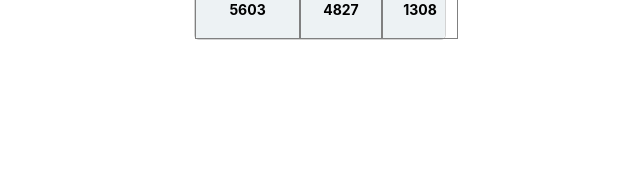
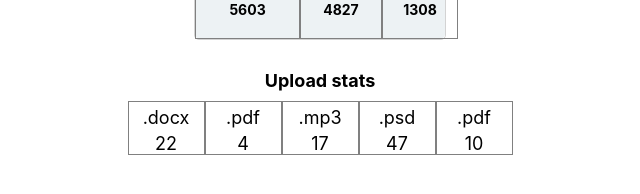
Before and after one commit to OlenaPobehailo/goit-react-hw-01-components, a React (Create React App) app: page / in a window 1280 px wide. Shown: the part 408-602 px from the top of the page, without its empty margins (320-960 px from the left). Built offline with nearby package versions, Linux system fonts and the light colour scheme.

Commit message:
adds Statistics

```diff
--- a/src/components/App.jsx
+++ b/src/components/App.jsx
@@ -1,5 +1,9 @@
 import Profile from './Profile';
+import Statistics from './Statistics';
+
 import user from '../data/user.json';
+import stats from '../data/data.json';
+
 
 export const App = () => {
   return (
@@ -11,6 +15,8 @@ export const App = () => {
         avatar={user.avatar}
         stats={user.stats}
       />
+
+      <Statistics title="Upload stats" stats={stats} />
     </div>
   );
 };
--- /dev/null
+++ b/src/components/Statistics/Statistics.jsx
@@ -0,0 +1,22 @@
+import css from './Statistics.module.css';
+
+const Statistics = ({ title, stats }) => {
+  return (
+    <section className={css.statistics}>
+      {title && <h2 className={css.title}>Upload stats</h2>}
+
+      <ul className={css.statList}>
+        {stats.map(stat => (
+          <li key={stat.id} className={css.item}>
+            <span className={css.label}>{stat.label}</span>
+            <span className={css.percentage}>{stat.percentage}</span>
+          </li>
+        ))}
+
+
+      </ul>
+    </section>
+  );
+};
+
+export default Statistics;
--- /dev/null
+++ b/src/components/Statistics/Statistics.module.css
@@ -0,0 +1,33 @@
+.statistics {
+    margin: 30px auto 0;
+}
+
+.title {
+    font-size: 18px;
+    color: black;
+    text-align: center;
+    margin: 20px auto 10px;
+}
+
+.statList {
+    display: flex;
+    justify-content: center;
+}
+
+.item {
+    min-width: 75px;
+    border: 1px solid grey;
+}
+
+.label {
+    margin: 5px auto;
+    display: flex;
+    justify-content: center;
+    font-size: 18px;
+}
+
+.percentage {
+    font-size: 18px;
+    display: flex;
+    justify-content: center;
+}
--- /dev/null
+++ b/src/components/Statistics/index.js
@@ -0,0 +1 @@
+export { default } from './Statistics';
```
